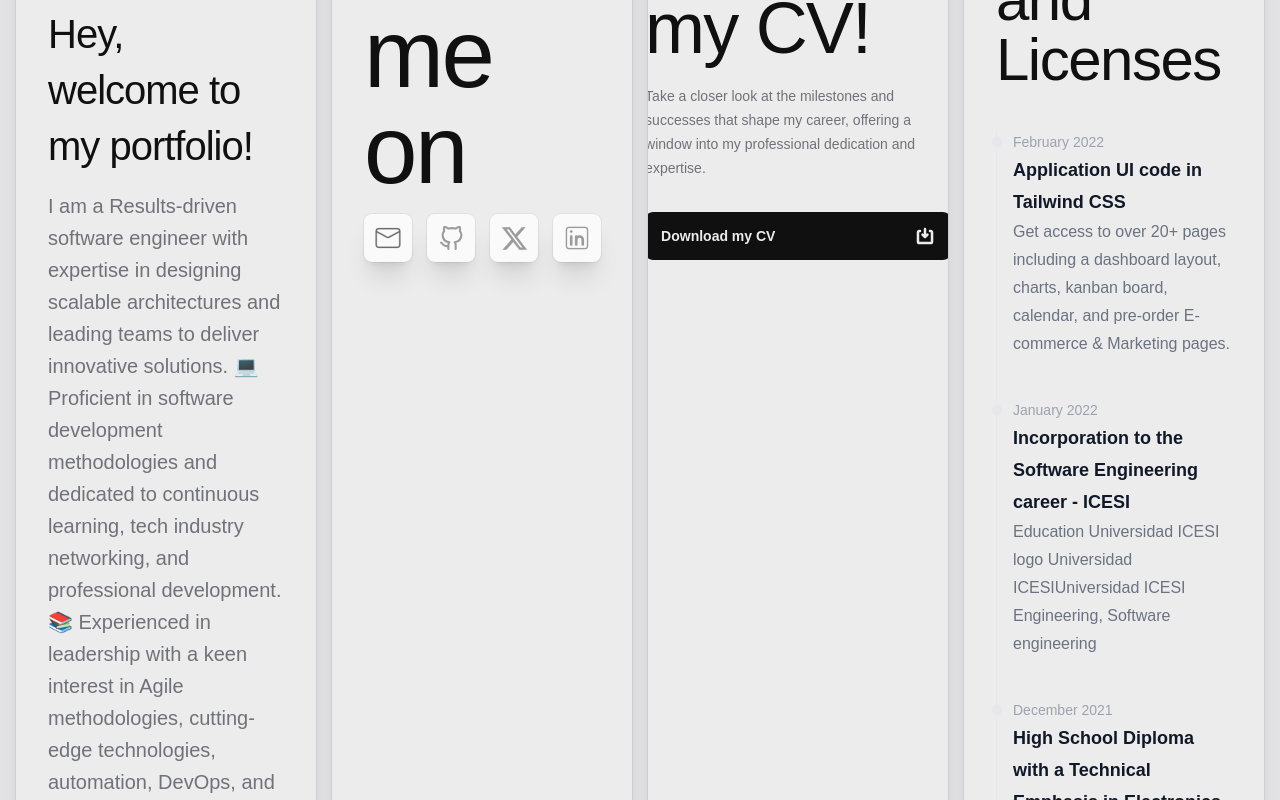
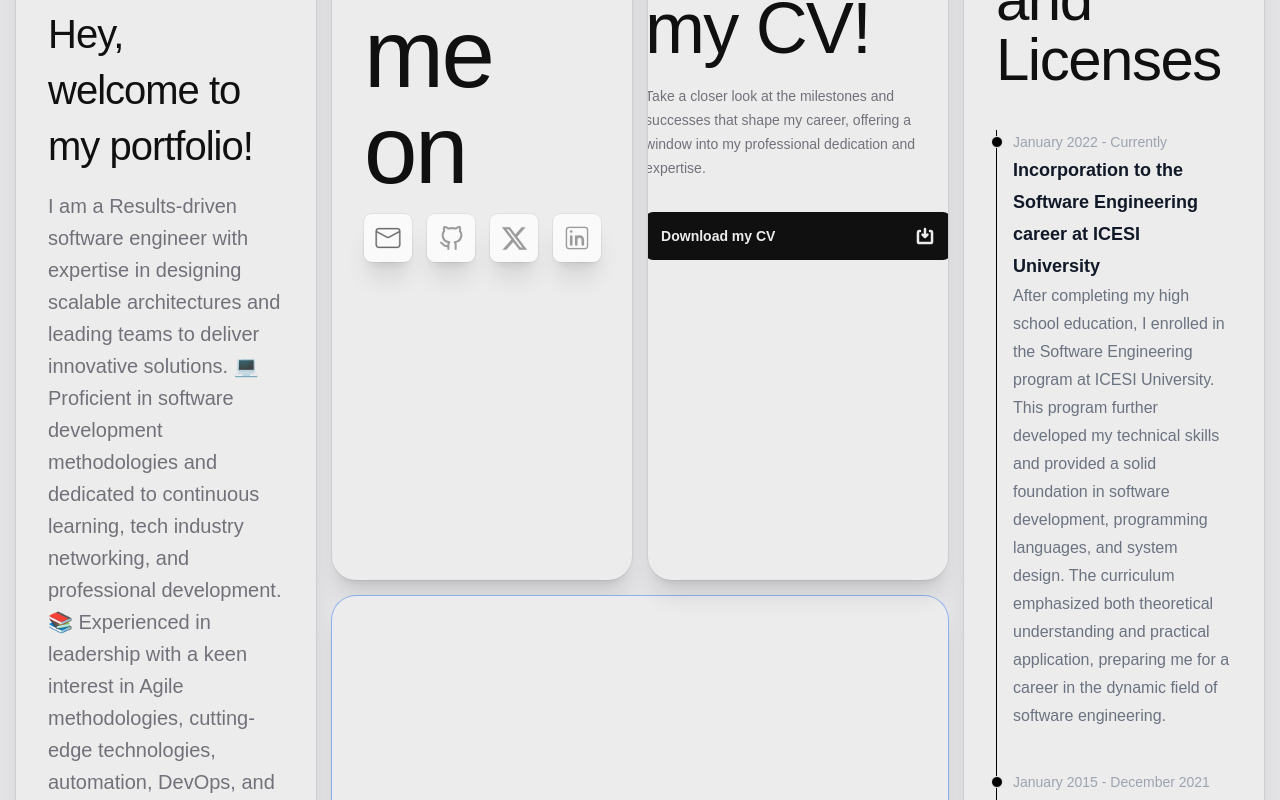
Before and after one commit to Sebastian-411/portfolio, a React (Create React App) app: page / in a window 1280 px wide. Shown: the part 260-1060 px from the top of the page. Built offline with nearby package versions, Linux system fonts and the light colour scheme; a web font is replaced by a local one.

Commit message:
chore: Refactor Content component and update imports

```diff
--- a/src/app/components/Content.js
+++ b/src/app/components/Content.js
@@ -22,12 +22,10 @@ export default function Content() {
           <div className="ring-1 dark:ring-white/10  ring-primary/5 flex flex-col justify-between items-center rounded-3xl shadow-xl dark:shadow-thick p-8  bg-white dark:bg-secondary overflow-hidden text-center lg:text-left">
             <CV />
           </div>
-          <div className="ring-1 lg:row-start-3 items-center h-full flex p-8 flex-col justify-center hover:ring-primary/5 dark:hover:ring-white/20 dark:ring-white/10 ring-primary/5 relative rounded-3xl overflow-hidden bg-white dark:bg-secondary shadow-xl dark:shadow-thick">
-            <Education />
-          </div>
+          <div className="ring-1 lg:row-start-3 items-center h-full flex p-8 flex-col justify-center hover:ring-primary/5 dark:hover:ring-white/20 dark:ring-white/10 ring-primary/5 relative rounded-3xl overflow-hidden bg-white dark:bg-secondary shadow-xl dark:shadow-thick"></div>
 
           <div className="lg:row-span-2 ring-1 dark:ring-white/10 ring-primary/5 hover:ring-primary/5 bg-white dark:bg-secondary  dark:hover:ring-white/20 overflow-hidden duration-300 shadow-xl dark:shadow-thick rounded-3xl p-8">
-          <Education />
+            <Education />
           </div>
           <div className="ring-1 dark:ring-white/10 ring-primary/5 flex flex-col p-8 h-full justify-center items-center rounded-3xl overflow-hidden relative lg:col-span-2 lg:row-start-4 bg-white dark:bg-secondary shadow-xl dark:shadow-thick">
             <div className="relative p-8 text-center w-full">
--- a/src/app/components/Education.js
+++ b/src/app/components/Education.js
@@ -1,4 +1,5 @@
 import React from "react";
+import { education } from "./../../const/education";
 
 export default function Education() {
   return (
@@ -9,51 +10,21 @@ export default function Education() {
         </p>
       </div>
       <div>
-        <ol class="relative border-s border-gray-200 mt-10 dark:border-gray-700">
+        <ol class="relative border-s border-black mt-10 dark:border-gray-700">
+          {education.map((item, index) => (
             <li class="mb-10 ms-4">
-            <div class="absolute w-3 h-3 bg-gray-200 rounded-full mt-1.5 -start-1.5 border border-white dark:border-gray-900 dark:bg-gray-700"></div>
+              <div class="absolute w-3 h-3 bg-black rounded-full mt-1.5 -start-1.5 border border-white dark:border-gray-900 dark:bg-gray-700"></div>
               <time class="mb-1 text-sm font-normal leading-none text-gray-400 dark:text-gray-500">
-              February 2022
+                {item.date}
               </time>
               <h3 class="text-lg font-semibold text-gray-900 dark:text-white">
-              Application UI code in Tailwind CSS
+                {item.title}
               </h3>
               <p class="mb-4 text-base font-normal text-gray-500 dark:text-gray-400">
-              Get access to over 20+ pages including a dashboard layout, charts,
-              kanban board, calendar, and pre-order E-commerce & Marketing
-              pages.
+                {item.description}
               </p>
             </li>
-          <li class="mb-10 ms-4">
-            <div class="absolute w-3 h-3 bg-gray-200 rounded-full mt-1.5 -start-1.5 border border-white dark:border-gray-900 dark:bg-gray-700"></div>
-            <time class="mb-1 text-sm font-normal leading-none text-gray-400 dark:text-gray-500">
-              January 2022
-            </time>
-            <h3 class="text-lg font-semibold text-gray-900 dark:text-white">
-              Incorporation to the Software Engineering career - ICESI
-            </h3>
-            <p class="text-base font-normal text-gray-500 dark:text-gray-400">
-              Education Universidad ICESI logo Universidad ICESIUniversidad
-              ICESI Engineering, Software engineering
-            </p>
-          </li>
-          <li class="ms-4">
-            <div class="absolute w-3 h-3 bg-gray-200 rounded-full mt-1.5 -start-1.5 border border-white dark:border-gray-900 dark:bg-gray-700"></div>
-            <time class="mb-1 text-sm font-normal leading-none text-gray-400 dark:text-gray-500">
-              December 2021
-            </time>
-            <h3 class="text-lg font-semibold text-gray-900 dark:text-white">
-              High School Diploma with a Technical Emphasis in Electronics
-            </h3>
-            <p class="text-base font-normal text-gray-500 dark:text-gray-400">
-              I specialized in electronics and related technical fields. The
-              program included comprehensive coursework in circuit design,
-              electrical systems, and technical drawing. Additionally, I gained
-              hands-on experience through various practical projects and
-              laboratory work, allowing me to apply theoretical knowledge in
-              real-world scenarios.
-            </p>
-          </li>
+          ))}
         </ol>
       </div>
     </>
--- /dev/null
+++ b/src/const/education.js
@@ -0,0 +1,15 @@
+export const education = [
+  {
+    date: "January 2022 - Currently",
+    title:
+      "Incorporation to the Software Engineering career at ICESI University",
+    description:
+      "After completing my high school education, I enrolled in the Software Engineering program at ICESI University. This program further developed my technical skills and provided a solid foundation in software development, programming languages, and system design. The curriculum emphasized both theoretical understanding and practical application, preparing me for a career in the dynamic field of software engineering.",
+  },
+  {
+    date: "January 2015 - December 2021",
+    title: "High School Diploma with a Technical Emphasis in Electronics",
+    description:
+      "I specialized in electronics and related technical fields. The program included comprehensive coursework in circuit design, electrical systems, and technical drawing. Additionally, I gained hands-on experience through various practical projects and laboratory work, allowing me to apply theoretical knowledge in real-world scenarios.",
+  },
+];
```
Lines whose indentation alone changed are shown as unchanged.
